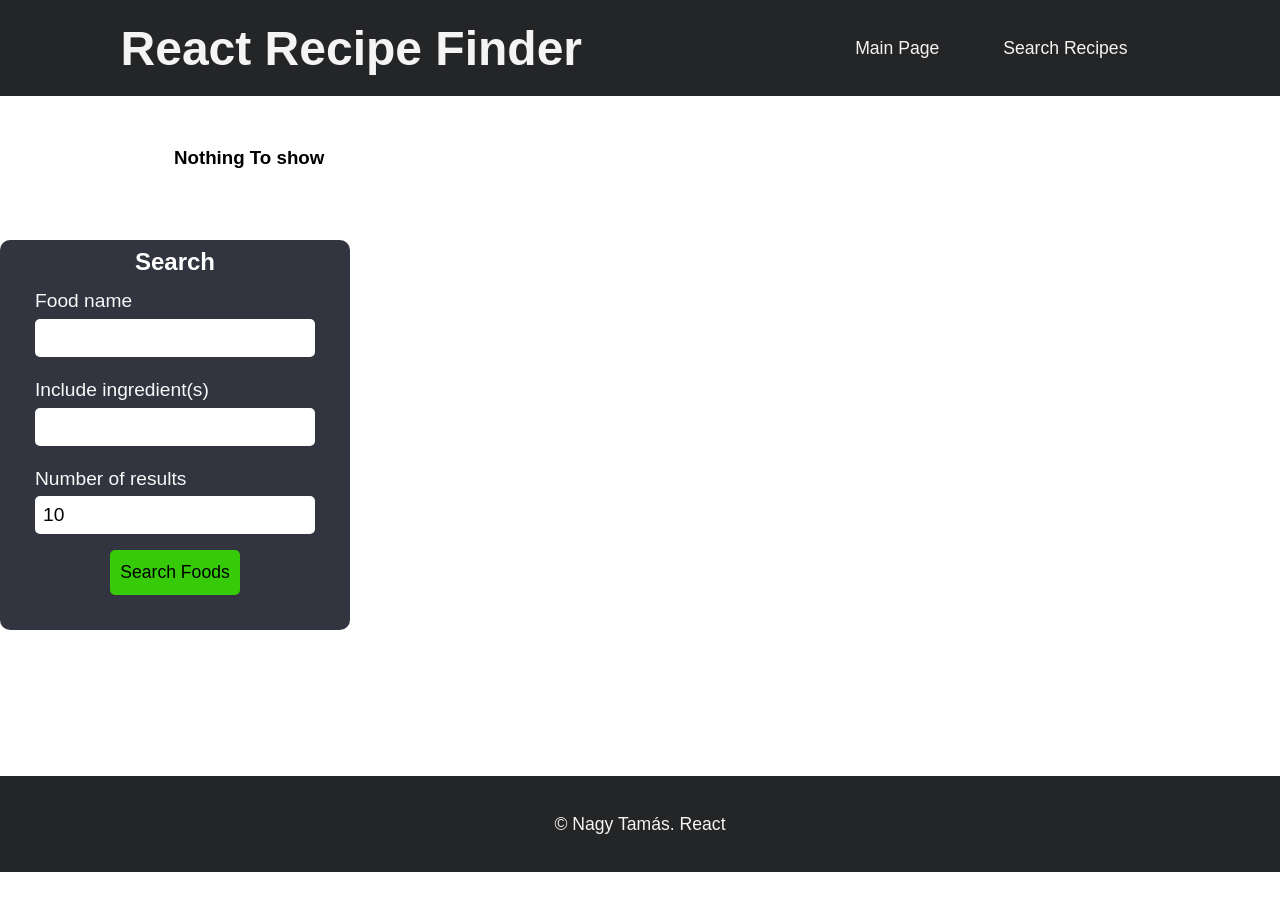
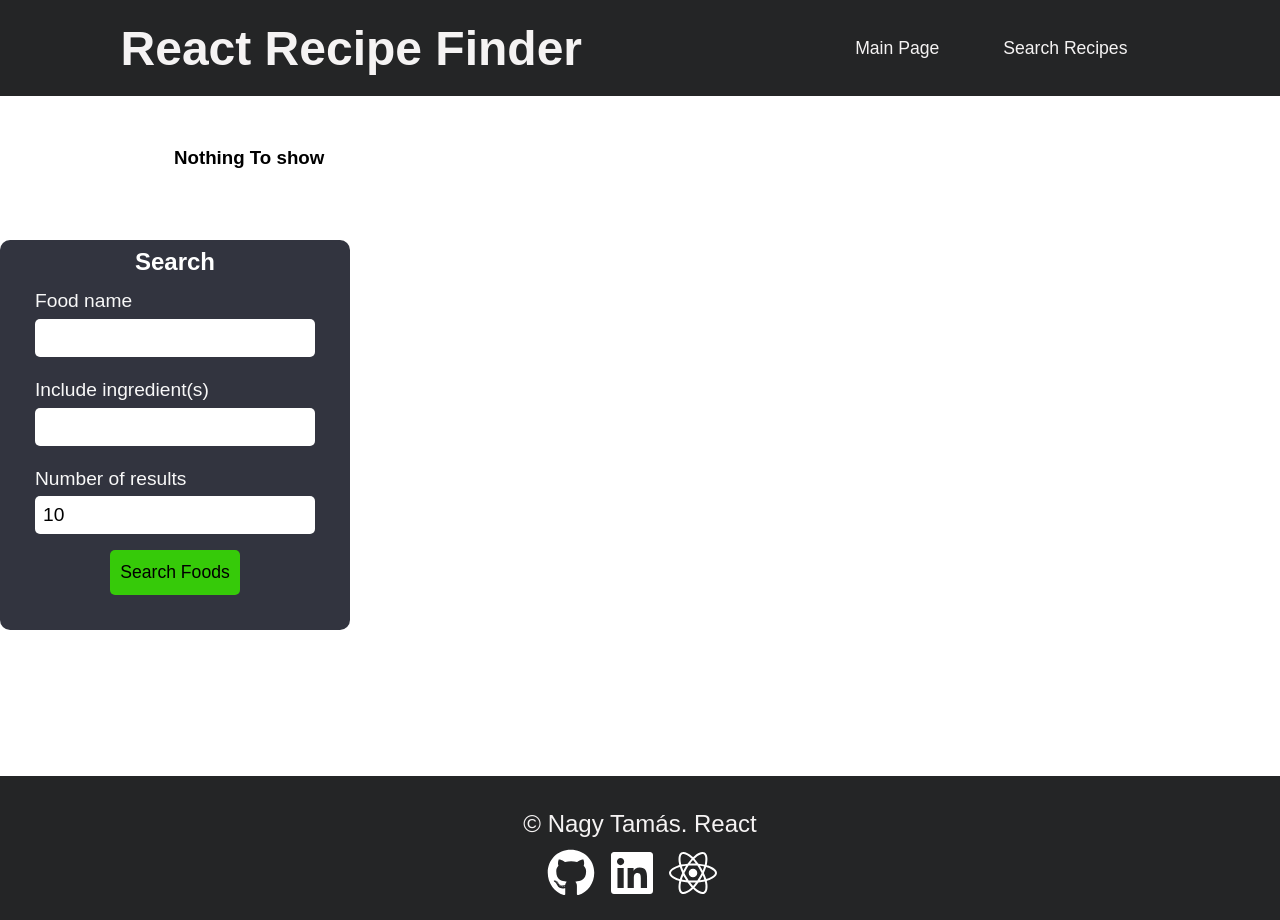
Before and after one commit to nagytommy76/ReactRecipeFinder, a React (Create React App) app: page /recipes in a window 1280 px wide. Before the commit the page ends 872 px from the top, so only its background shows below. Built offline with nearby package versions, Linux system fonts and the light colour scheme.

Commit message:
added react font awesome

```diff
--- a/package.json
+++ b/package.json
@@ -3,6 +3,11 @@
   "version": "0.1.0",
   "private": true,
   "dependencies": {
+    "@fortawesome/fontawesome-svg-core": "^1.2.35",
+    "@fortawesome/free-brands-svg-icons": "^5.15.3",
+    "@fortawesome/free-regular-svg-icons": "^5.15.3",
+    "@fortawesome/free-solid-svg-icons": "^5.15.3",
+    "@fortawesome/react-fontawesome": "^0.1.14",
     "@testing-library/jest-dom": "^5.11.9",
     "@testing-library/react": "^11.2.5",
     "@testing-library/user-event": "^12.8.3",
--- a/src/components/Pages/Footer/Footer.js
+++ b/src/components/Pages/Footer/Footer.js
@@ -1,10 +1,21 @@
 import React from 'react'
 import classes from './Footer.module.css'
+import { FontAwesomeIcon } from '@fortawesome/react-fontawesome'
 
 const Footer = () => {
     return (
         <footer className={classes.Footer}>
             <p className={classes.FooterContnent}>&copy; Nagy Tamás. React</p>
+            <section>
+                <a className={classes.FontLink} target="_blank" rel="noreferrer" href="https://github.com/nagytommy76/ReactRecipeFinder">
+                    <FontAwesomeIcon icon={['fab', "github"]} size="3x"/>
+                </a>
+                <a className={classes.FontLink} target="_blank" rel="noreferrer" href="https://www.linkedin.com/in/tam%C3%A1s-nagy-27355116b/">
+                    <FontAwesomeIcon icon={['fab', "linkedin"]} size="3x"/>
+                </a>
+                <FontAwesomeIcon className={classes.FontLink} icon={['fab', "react"]} size="3x"/>
+
+            </section>
         </footer>
     )
 }
--- a/src/components/Pages/Footer/Footer.module.css
+++ b/src/components/Pages/Footer/Footer.module.css
@@ -2,11 +2,22 @@
     color: #f5f3f3;
     background-color: #242526;
     display: flex;
+    flex-direction: column;
     justify-content: center;
     align-items: center;
-    height: 6rem;
+    height: 9rem;
 }
 
 .FooterContnent{
-    font-size: 1.1rem;
+    font-size: 1.5rem;
+    margin: .7rem 0;
 }
+
+.FontLink{
+    color: white;
+    margin-right: 1rem;
+    transition: color .2s ease;
+}
+.FontLink:hover{
+    color: #d14200;
+}
--- a/src/components/Pages/RecipeDetails/RecipeDetails.jsx
+++ b/src/components/Pages/RecipeDetails/RecipeDetails.jsx
@@ -8,7 +8,7 @@ const Summary = React.lazy(() => import(/* webpackChunkName: "Summary" */'./Incl
 
 const RecipeDetails = ({ singleFood }) => {
     return (
-        <section>
+        <section className={ classes.RecipeDetails }>
             <h1 className={ classes.Title }>{singleFood.title}</h1>
             <DetailHeader
                 image={ singleFood.image }
--- a/src/components/Pages/RecipeDetails/RecipeDetails.module.css
+++ b/src/components/Pages/RecipeDetails/RecipeDetails.module.css
@@ -2,3 +2,7 @@
     font-size: 2.7rem;
     text-align: center;
 }
+
+.RecipeDetails{
+    min-height: 85vh;
+}
--- /dev/null
+++ b/src/fontAwesome.js
@@ -0,0 +1,8 @@
+import { library } from '@fortawesome/fontawesome-svg-core'
+import { fab, faReact, faLinkedin, faGithub } from '@fortawesome/free-brands-svg-icons'
+
+library.add(fab,
+    faReact,
+    faLinkedin,
+    faGithub,
+)
--- a/src/index.js
+++ b/src/index.js
@@ -4,6 +4,8 @@ import './index.css';
 import App from './App';
 import { Provider } from 'react-redux'
 import store from './store/index'
+
+require('./fontAwesome')
 
 ReactDOM.render(
   <React.StrictMode>
```
Also changed, not shown: 1 other file (tests, documents, lock files or other folders).
